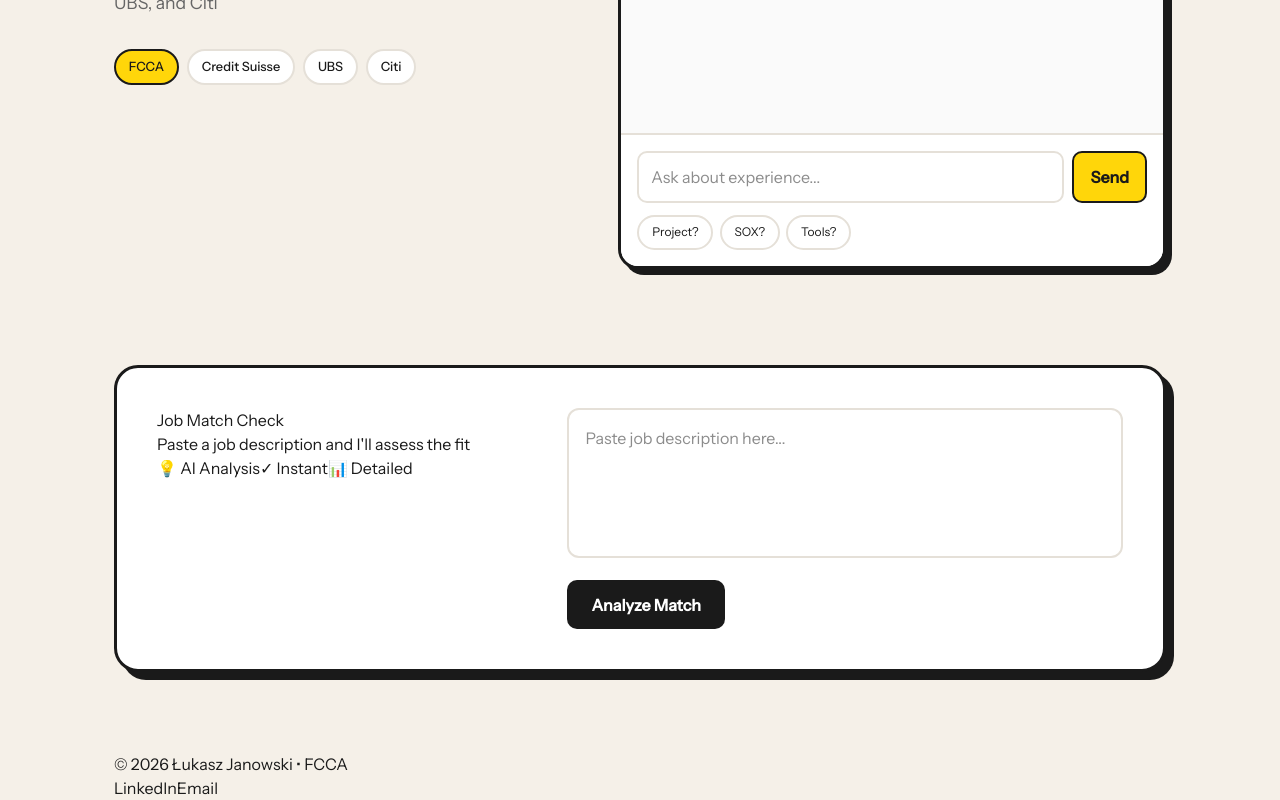
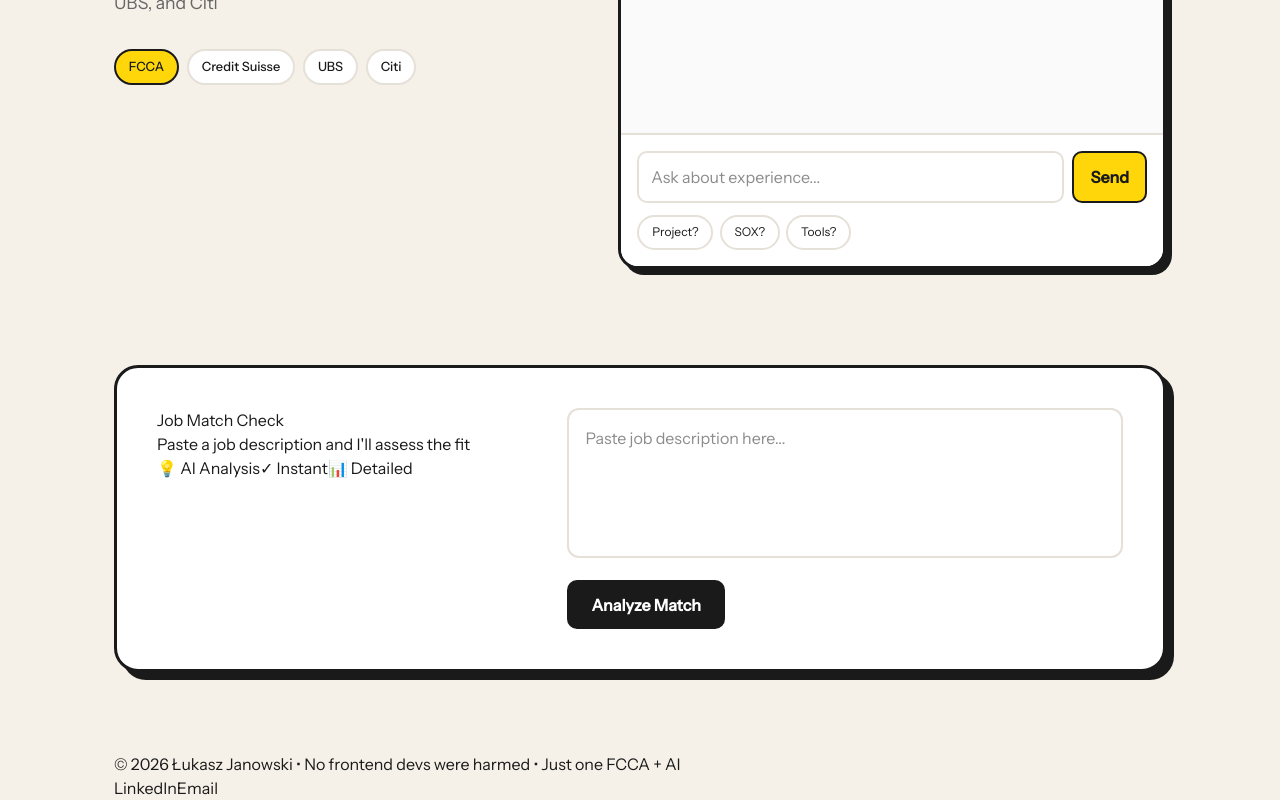
Before and after one commit to lucassimo/portfolio-janowski, a Next.js app: page / in a window 1280 px wide. Shown: the part 378-1178 px from the top of the page. Built offline with nearby package versions, Linux system fonts and the light colour scheme.

Commit message:
Li i footer

```diff
--- a/app/page.tsx
+++ b/app/page.tsx
@@ -274,9 +274,9 @@ export default function Home() {
         </section>
 
         <footer className="footer">
-          <p>© 2026 Łukasz Janowski • FCCA</p>
+            <p>© 2026 Łukasz Janowski • No frontend devs were harmed • Just one FCCA + AI</p>
           <div className="footer-links">
-            <a href="https://linkedin.com/in/lukaszjanowski">LinkedIn</a>
+            <a href="www.linkedin.com/in/lukaszjanowskifcca">LinkedIn</a>
             <a href="mailto:contact@janowski.biz">Email</a>
           </div>
         </footer>
```
